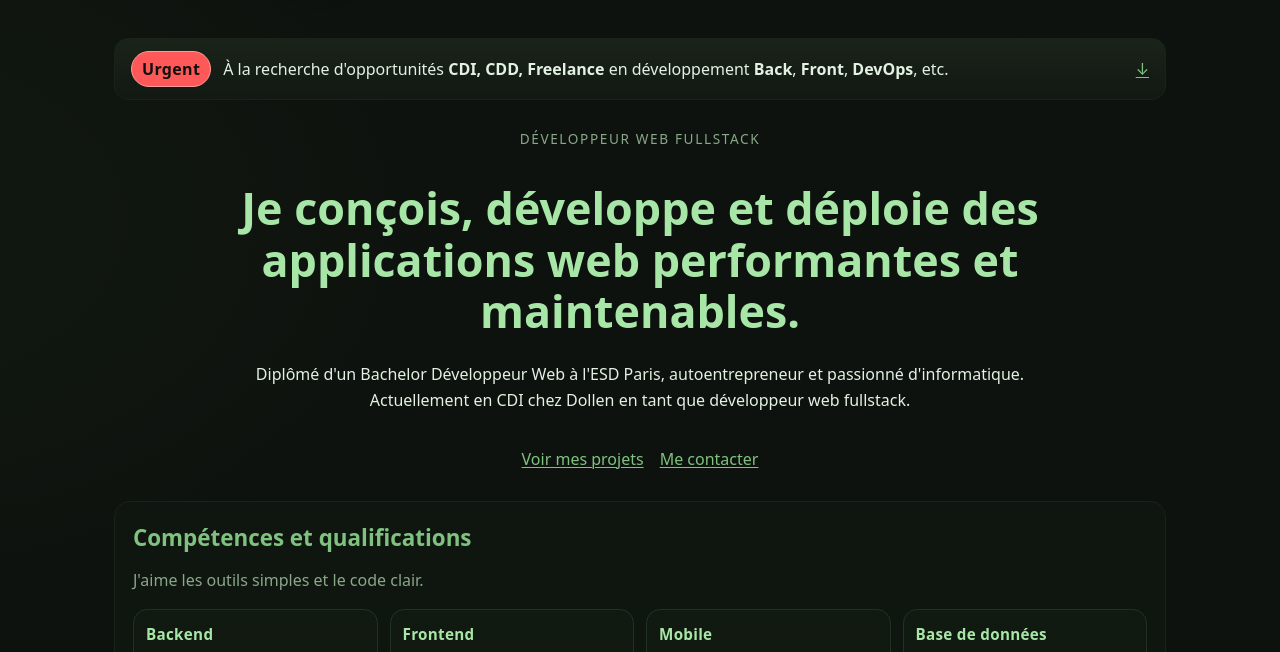
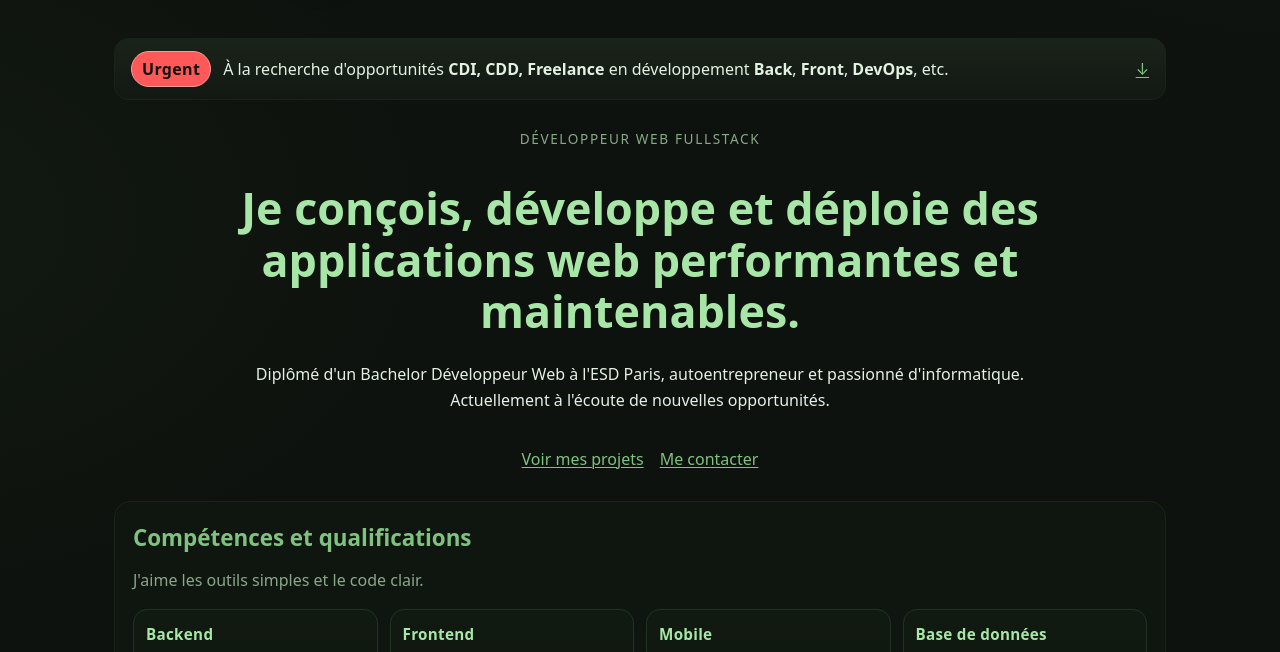
Before and after one commit to Floriansylvain/compact-portfolio, a website: page index.html in a window 1280 px wide. Shown: the part 74-726 px from the top of the page. Drawn offline with Linux system fonts and the light colour scheme.

Commit message:
feat: update personal status in hero section to reflect current job search

```diff
--- a/index.html
+++ b/index.html
@@ -49,7 +49,7 @@
         <h1 id="hero-title">Je conçois, développe et déploie des applications web performantes et maintenables.</h1>
         <p>
           Diplômé d'un Bachelor Développeur Web à l'ESD Paris, autoentrepreneur et passionné d'informatique.
-          Actuellement en CDI chez Dollen en tant que développeur web fullstack.
+          Actuellement à l'écoute de nouvelles opportunités.
         </p>
         <div class="cta">
           <a class="btn primary" href="#projects">Voir mes projets</a>
```
